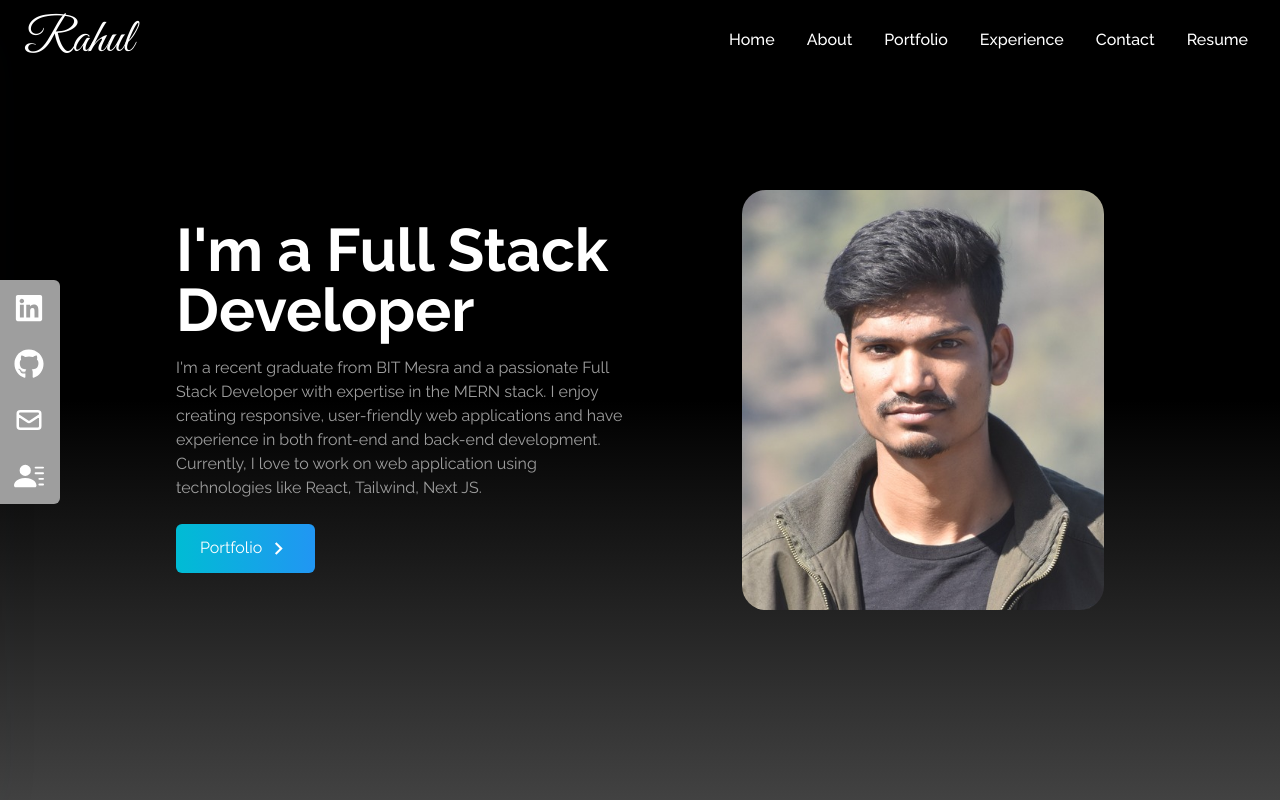
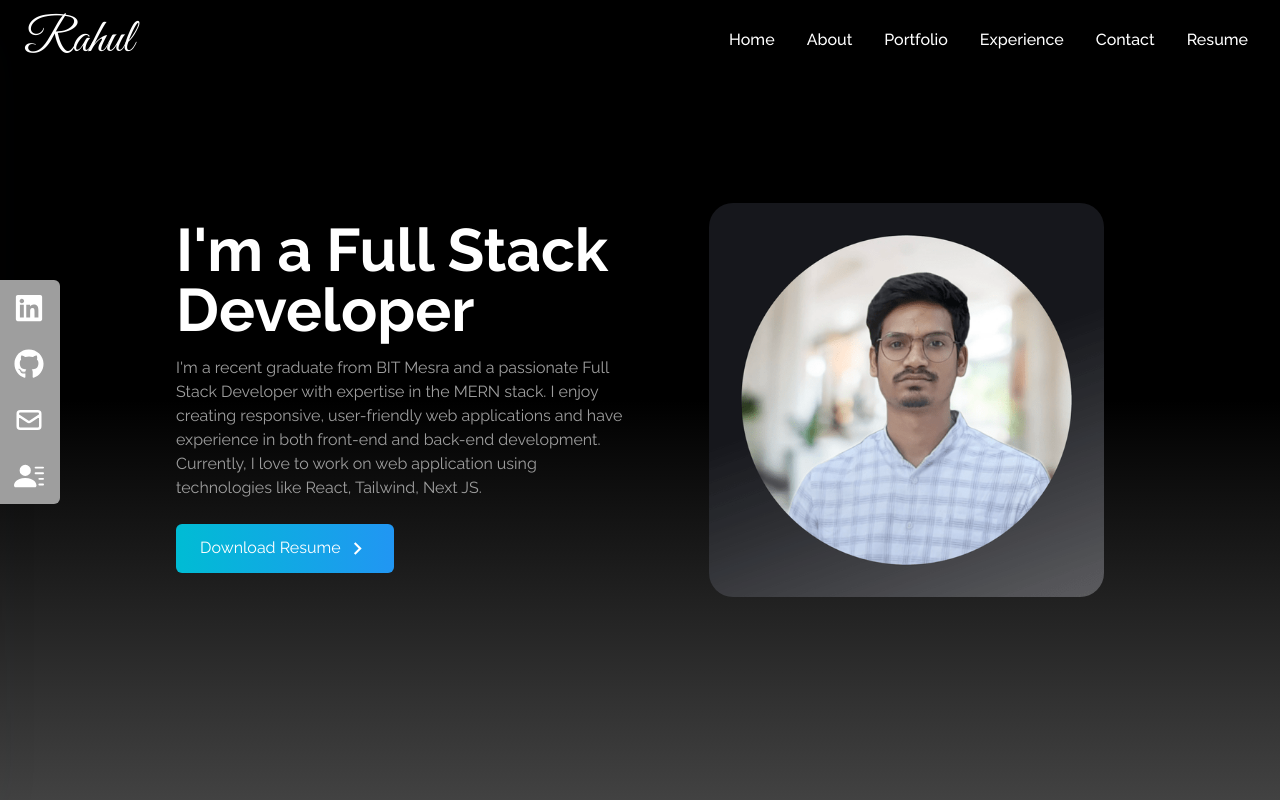
Before and after one commit to rahulkumar75/MyPortfolio, a React (Create React App) app: page / in a window 1280 px wide. Shown: the top 800 px of the page. Built offline with nearby package versions, Linux system fonts and the light colour scheme.

Commit message:
image change

```diff
--- a/src/components/Home.jsx
+++ b/src/components/Home.jsx
@@ -1,8 +1,8 @@
 import React from "react";
-import HeroImage from "../assets/heroImage.jpg";
+import HeroImage from "../assets/heroImage.png";
 import { MdOutlineKeyboardArrowRight } from "react-icons/md"; // ">"
-import { Link } from "react-scroll";
-// import {ReactTyped} from "react-typed"
+// import { Link } from "react-scroll";
+// import {ReactTyped} from "react-typed";
 
 
 const Home = () => {
@@ -26,17 +26,16 @@ const Home = () => {
           </p>
 
           <div>
-            <Link
-              to="portfolio"
-              smooth
-              duration={500}
+            <a
+              href="/resume.pdf"
+              download
               className="group text-white w-fit px-6 py-3 my-2 flex items-center rounded-md bg-gradient-to-r from-cyan-500 to-blue-500 cursor-pointer"
             >
-              Portfolio
+              Download Resume
               <span className="group-hover:rotate-90 duration-300">
                 <MdOutlineKeyboardArrowRight size={25} className="ml-1" />
               </span>
-            </Link>
+            </a>
           </div>
         </div>
 
```
